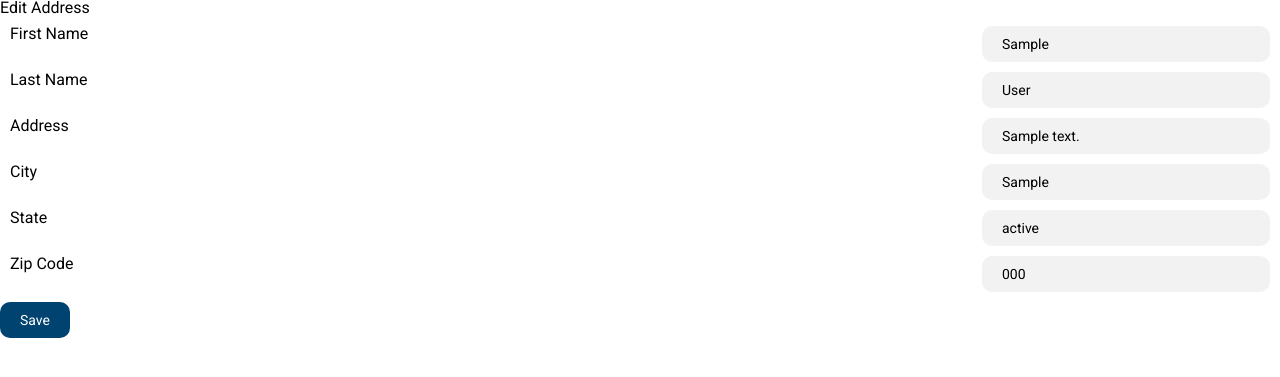
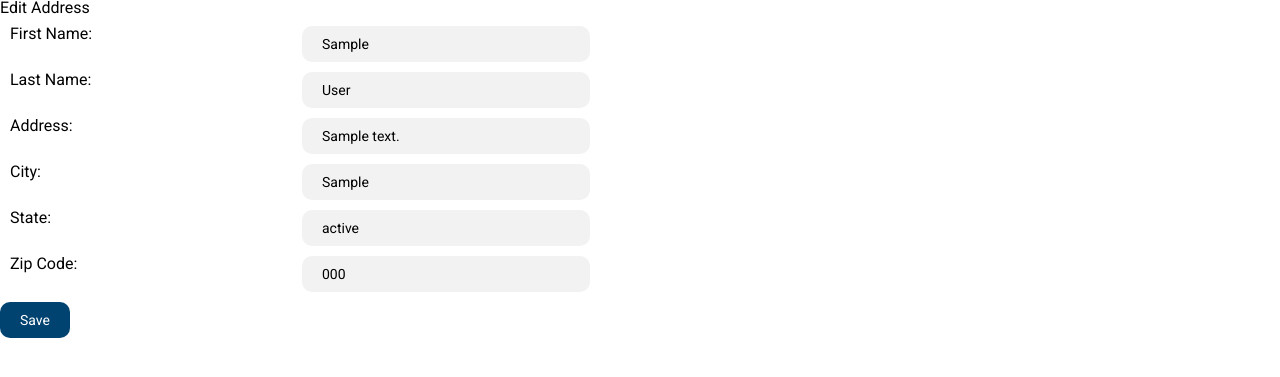
Before and after one commit to jjlljj/address-book, a Flask app: page /address_book/edit/1 in a window 1280 px wide. Shown: the top 377 px of the page. Run offline with Flask 2, Linux system fonts and the light colour scheme; tables that the repository leaves empty hold one stand-in row (values such as "Sample post").

Commit message:
Add favicons, minor styling updates

```diff
--- a/app/forms.py
+++ b/app/forms.py
@@ -3,10 +3,10 @@ from wtforms import StringField, SubmitField
 from wtforms.validators import DataRequired
 
 class AddressForm(FlaskForm):
-   first_name = StringField('First Name', validators=[DataRequired()])
-   last_name = StringField('Last Name', validators=[DataRequired()])
-   address = StringField('Address', validators=[DataRequired()])
-   city = StringField('City', validators=[DataRequired()])
-   state = StringField('State', validators=[DataRequired()])
-   zip_code = StringField('Zip Code', validators=[DataRequired()])
-   submit = SubmitField('Save')
+    first_name = StringField('First Name:', validators=[DataRequired()])
+    last_name = StringField('Last Name:', validators=[DataRequired()])
+    address = StringField('Address:', validators=[DataRequired()])
+    city = StringField('City:', validators=[DataRequired()])
+    state = StringField('State:', validators=[DataRequired()])
+    zip_code = StringField('Zip Code:', validators=[DataRequired()])
+    submit = SubmitField('Save')
--- a/app/static/css/style.css
+++ b/app/static/css/style.css
@@ -44,6 +44,15 @@ input {
   padding: 10px 20px;
 }
 
+.submit-button:hover {
+  background: #0062a6;
+}
+
+.form-container {
+  max-width: 600px;
+  background: #ffffff;
+}
+
 .form-row {
   display: flex;
   justify-content: space-between;
--- a/app/templates/address_form.html
+++ b/app/templates/address_form.html
@@ -5,6 +5,7 @@
 
 <h3>{{ form_title }}</h3>
 
+<div class="form-container" >
     <form id="address-form" action="" method="post" novalidate onsubmit="validateAddress(event)">
         {{ form.hidden_tag() }}
         <div class="form-row">
@@ -35,6 +36,7 @@
         <!--<p>{{ form.submit() }}</p>-->
         <button type="submit" class="submit-button">Save</button>
     </form>
+</div>
 
 <script>
 
--- a/app/templates/base.html
+++ b/app/templates/base.html
@@ -5,6 +5,7 @@
         {% else %}
         <title>Address Book</title>
         {% endif %}
+        <link rel="shortcut icon" href="{{ url_for('static', filename='favicon.ico') }}">
         <link href="https://fonts.googleapis.com/css?family=Open+Sans:400,700&display=swap" rel="stylesheet">
         <link href="https://fonts.googleapis.com/css?family=Roboto:400,700&display=swap" rel="stylesheet">
         <link rel="stylesheet" type="text/css" href="{{ url_for('static', filename = 'css/reset.css') }}">
```
Also changed, not shown: app/static/favicon-16x16.png (added), app/static/favicon-32x32.png (added), app/static/favicon.ico (added). Lines whose indentation alone changed are shown as unchanged.
